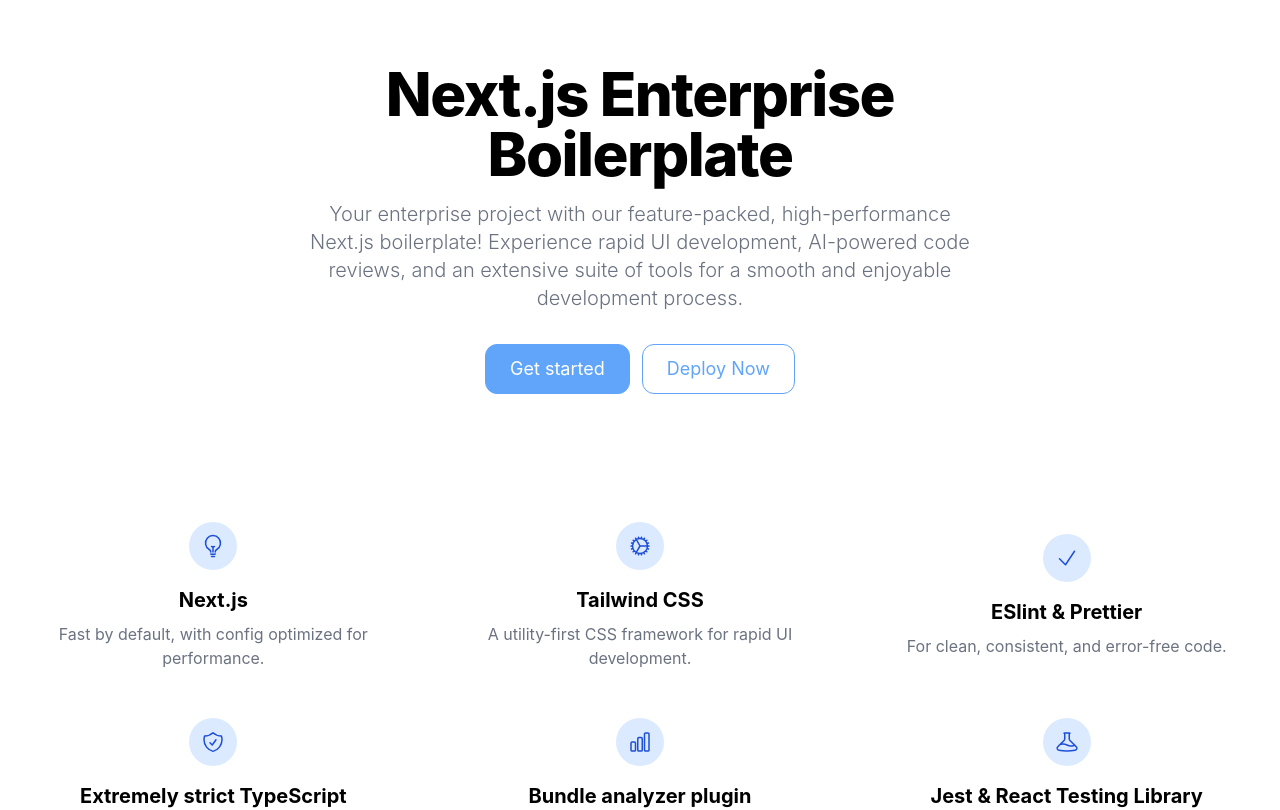
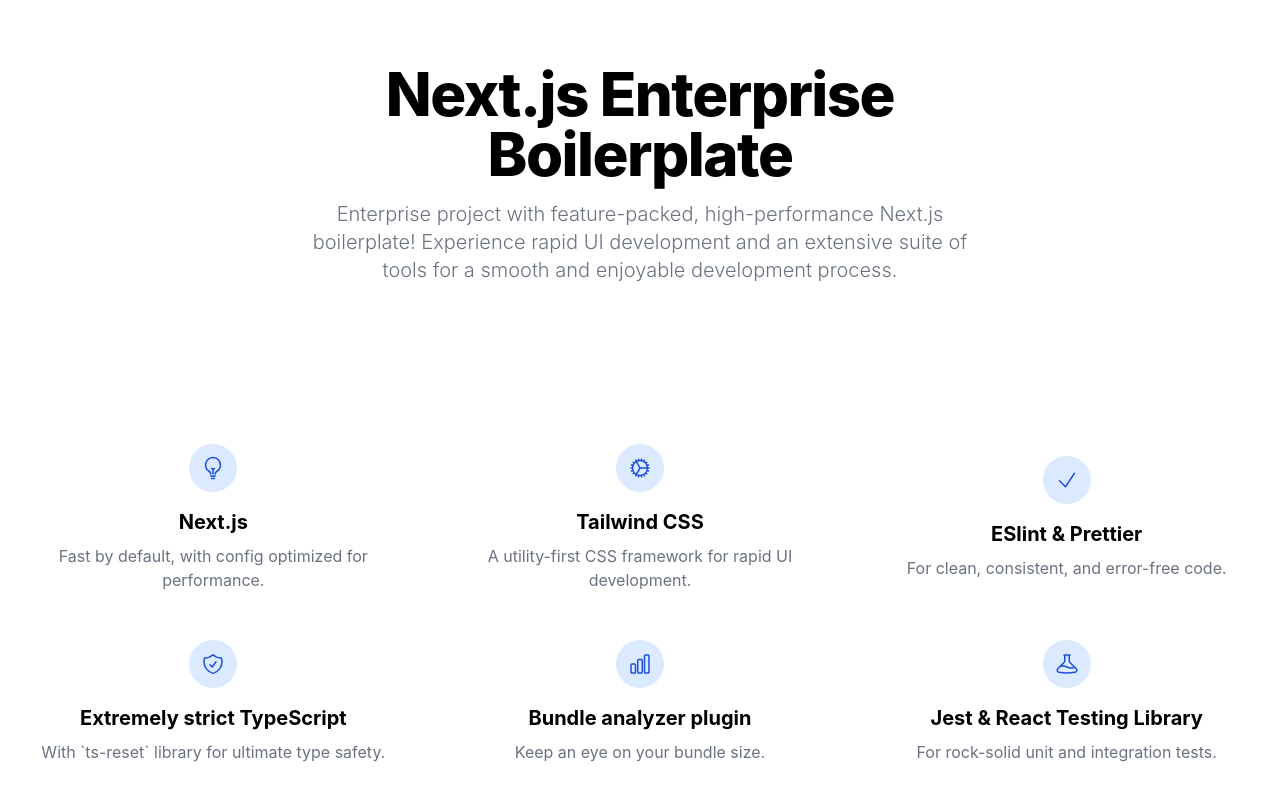
Before and after one commit to HigorAlves/next-enterprise, a Next.js app: page / in a window 1280 px wide. Shown: the top 810 px of the page. Built offline with nearby package versions, Linux system fonts and the light colour scheme.

Commit message:
fix: remove items

```diff
--- a/src/app/page.tsx
+++ b/src/app/page.tsx
@@ -1,6 +1,5 @@
 import { Metadata } from 'next'
 import Head from 'next/head'
-import { Button } from '~/components/Button/Button'
 import { LP_GRID_ITEMS } from '~/lp-items'
 
 export const metadata: Metadata = {
@@ -28,19 +27,9 @@
               Next.js Enterprise Boilerplate
             </h1>
             <p className="mb-6 max-w-2xl font-light text-gray-500 dark:text-gray-400 md:text-lg lg:mb-8 lg:text-xl">
-              Your enterprise project with our feature-packed, high-performance Next.js boilerplate! Experience rapid UI
-              development, AI-powered code reviews, and an extensive suite of tools for a smooth and enjoyable
-              development process.
+              Enterprise project with feature-packed, high-performance Next.js boilerplate! Experience rapid UI
+              development and an extensive suite of tools for a smooth and enjoyable development process.
             </p>
-            <Button href="https://github.com/Blazity/next-enterprise" className="mr-3">
-              Get started
-            </Button>
-            <Button
-              href="https://vercel.com/new/git/external?repository-url=https://github.com/Blazity/next-enterprise"
-              intent="secondary"
-            >
-              Deploy Now
-            </Button>
           </div>
         </div>
       </section>
```
